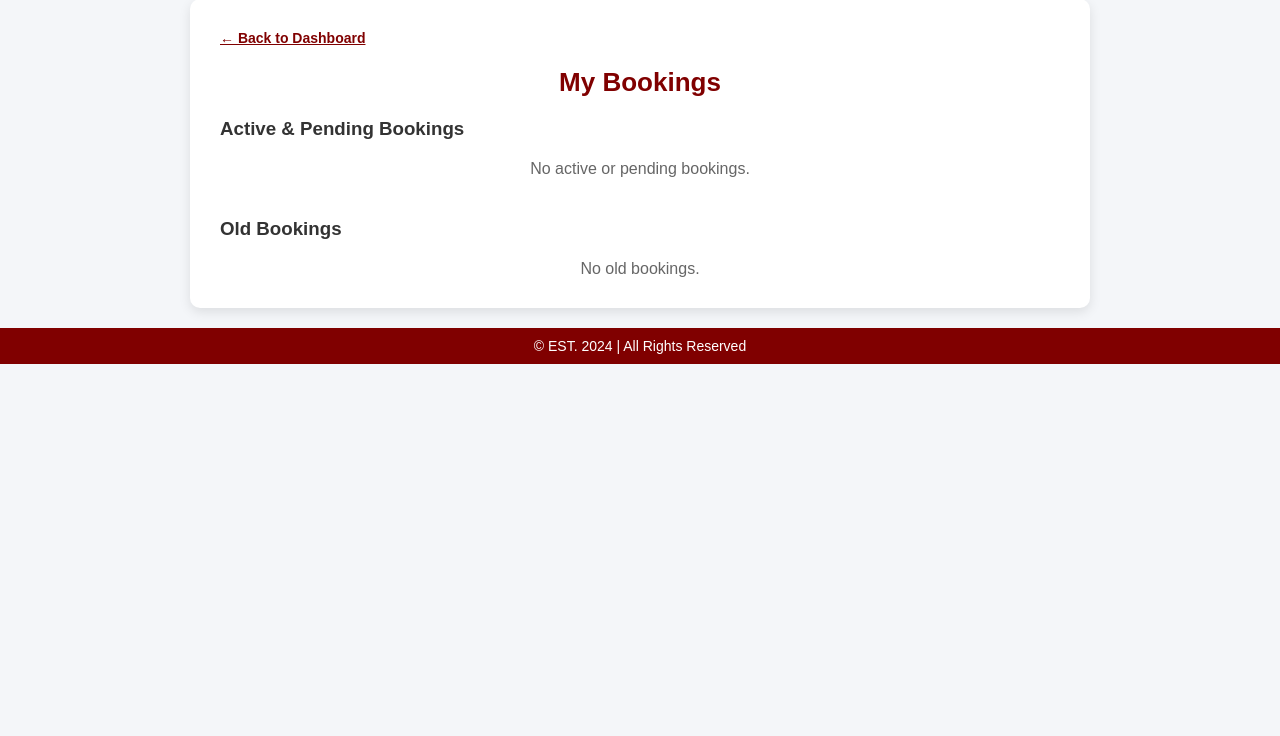
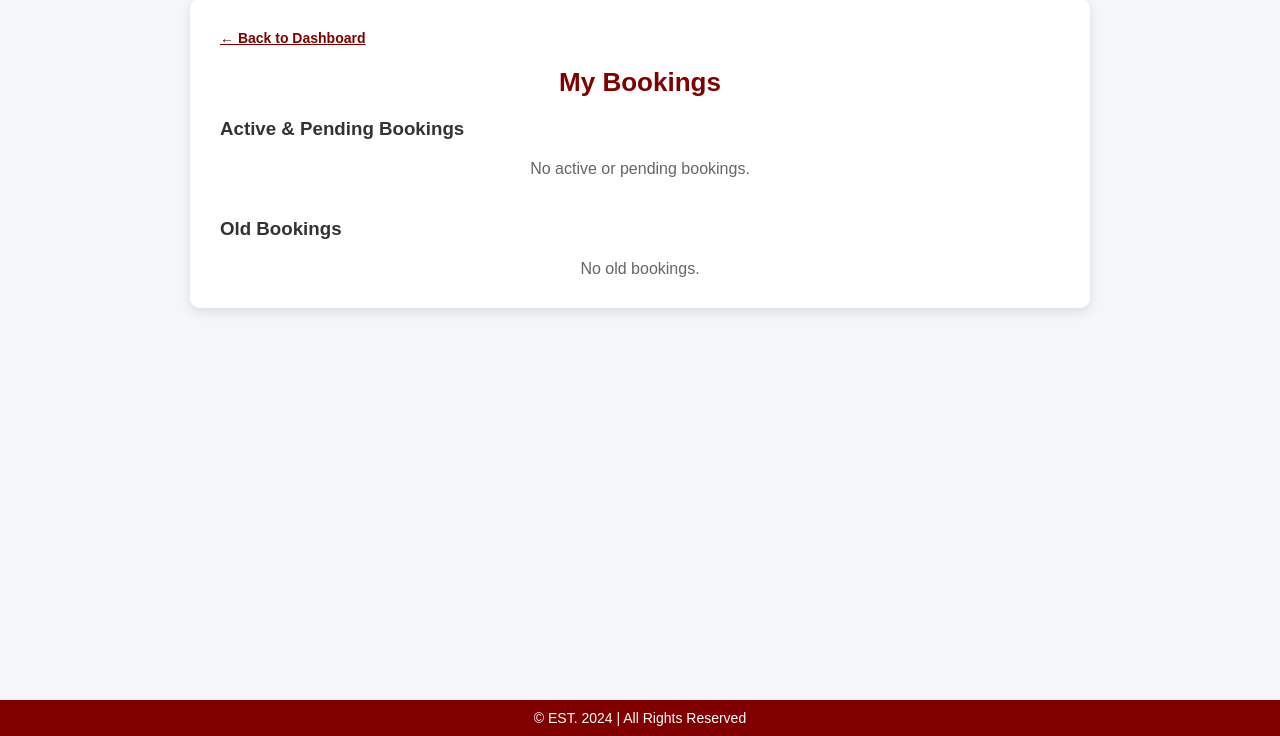
Before and after one commit to WazeyBoi/LuxStayProperties2.0, a Django app: page /leases/my_bookings/ in a window 1280 px wide. Shown: the part 64-800 px from the top of the page. Run offline with Django 5.2, Linux system fonts and the light colour scheme; a user stored in the database is signed in; data comes from the database, SQL or seed files in the repository.

Commit message:
Updated Footer in base.html

```diff
--- a/users/templates/users/base.html
+++ b/users/templates/users/base.html
@@ -24,7 +24,7 @@
     </main>
 
     <!-- Footer -->
-    <footer style="background-color: #800000; color: white; text-align: center; padding: 10px; font-size: 14px;">
+    <footer style="background-color: #800000; color: white; text-align: center; padding: 10px; font-size: 14px; position: fixed; width: 100%; bottom: 0;">
         &copy; EST. 2024 | All Rights Reserved
     </footer>
 
```
